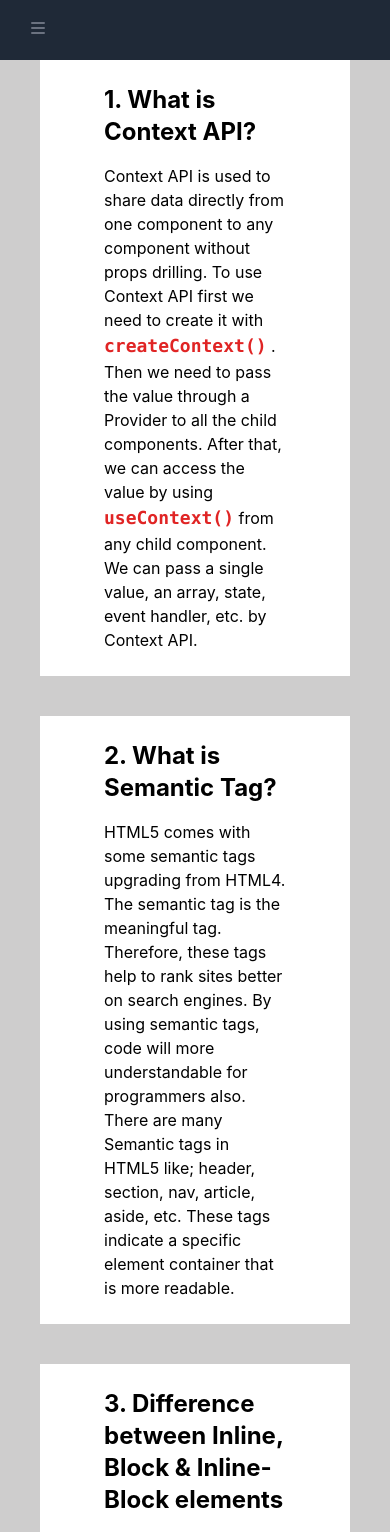
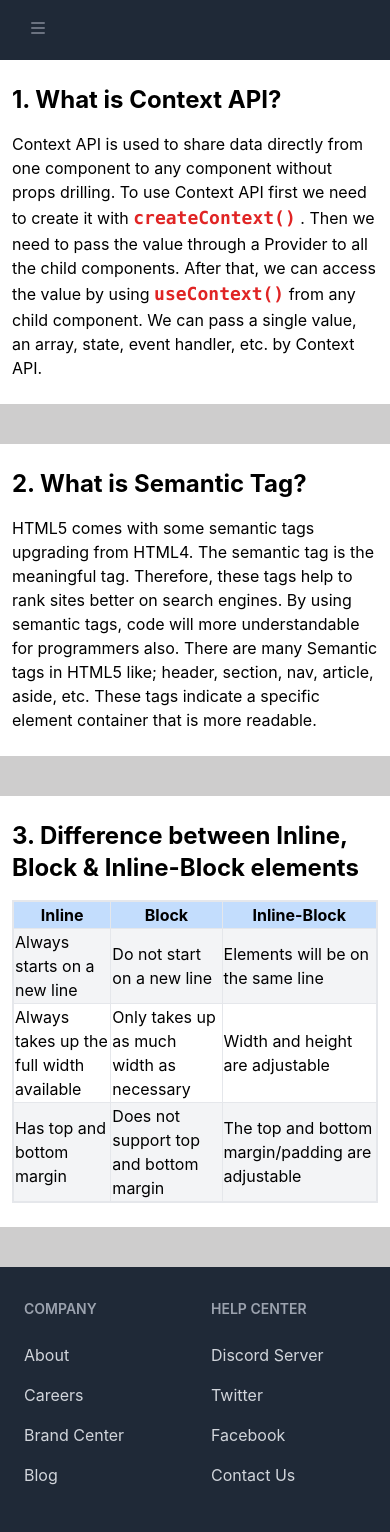
Before and after one commit to Ashik-Ahmed/product-review-website-react-router, a React (Create React App) app: page /blogs in a window 390 px wide. Shown: the top 1532 px of the page. Built offline with nearby package versions, Linux system fonts and the light colour scheme.

Commit message:
see More button functionality added on blog posts

```diff
--- a/src/components/Blogs/Blogs.js
+++ b/src/components/Blogs/Blogs.js
@@ -2,17 +2,17 @@ import React from 'react';
 
 const Blogs = () => {
     return (
-        <div className='mx-10'>
-            <div className='bg-white py-6 px-16'>
+        <div className='md:mx-10'>
+            <div className='bg-white py-6 p-3 md:px-16'>
                 <h2 className='text-2xl font-bold mb-4'>1. What is Context API?</h2>
                 <p>Context API is used to share data directly from one component to any component without props drilling. To use Context API first we need to create it with <span className='text-red-600 font-mono font-bold text-lg'>createContext()</span> . Then we need to pass the value through a Provider to all the child components. After that, we can access the value by using <span className='text-red-600 font-mono font-bold text-lg'>useContext()</span> from any child component. We can pass a single value, an array, state, event handler, etc. by Context API.</p>
             </div>
-            <div className='bg-white py-6 px-16 mt-10'>
+            <div className='bg-white py-6 mt-10 px-3 md:px-16'>
                 <h2 className='text-2xl font-bold mb-4'>2. What is Semantic Tag?</h2>
                 <p>HTML5 comes with some semantic tags upgrading from HTML4. The semantic tag is the meaningful tag. Therefore, these tags help to rank sites better on search engines. By using semantic tags, code will more understandable for programmers also. There are many Semantic tags in HTML5 like; header, section, nav, article, aside, etc. These tags indicate a specific element container that is more readable.</p>
             </div>
 
-            <div className='bg-white py-6 px-16 my-10'>
+            <div className='bg-white py-6 my-10 p-3 md:px-16'>
                 <h2 className='text-2xl font-bold mb-4'>3. Difference between Inline, Block & Inline-Block elements</h2>
                 <table className='table-auto border-2 w-full'>
                     <thead className='bg-blue-200'>
@@ -23,19 +23,19 @@ const Blogs = () => {
                         </tr>
                     </thead>
                     <tbody>
-                        <tr className='bg-gray-100 hover:bg-blue-300'>
+                        <tr className='bg-gray-100 md:hover:bg-blue-300'>
                             <td className='border'>Always starts on a new line</td>
                             <td className='border'>Do not start on a new line</td>
                             <td className='border'>Elements will be on the same line</td>
                         </tr>
 
-                        <tr className='hover:bg-blue-300'>
+                        <tr className='md:hover:bg-blue-300'>
                             <td className='border'>Always takes up the full width available</td>
                             <td className='border'>Only takes up as much width as necessary</td>
                             <td className='border'>Width and height are adjustable</td>
                         </tr>
 
-                        <tr className='bg-gray-100 hover:bg-blue-300'>
+                        <tr className='bg-gray-100 md:hover:bg-blue-300'>
                             <td className='border'>Has top and bottom margin</td>
                             <td className='border'>Does not support top and bottom margin</td>
                             <td className='border'>The top and bottom margin/padding are adjustable</td>
--- a/src/components/Header/Header.js
+++ b/src/components/Header/Header.js
@@ -17,7 +17,7 @@ const Header = () => {
         //     </div>
         // </div>
 
-        //
+
 
         <nav class="bg-gray-800  border-gray-200 px-2 sm:px-4 py-2.5 dark:bg-gray-800 text-white md:mb-10">
             <div class="container flex flex-wrap justify-between items-center mx-auto">
--- a/src/components/Home/Home.js
+++ b/src/components/Home/Home.js
@@ -11,11 +11,11 @@ const Home = () => {
     return (
         <div>
             <div className='md:flex justify-between items-center md:mx-20'>
-                <div className='w-full md:w-3/4 md:px-16'>
-                    <h1 className='text-5xl leading-tight tracking-tight font-extrabold'>A BRIEF HISTORY OF TIME</h1>
-                    <h3 className='text-3xl text-orange-400 leading-tight tracking-tight font-bold text-center mb-8'>- Stephen Hawking</h3>
+                <div className='w-full md:w-3/4 md:px-14 mt-4 p-2 md:p-0'>
+                    <h1 className='text-3xl md:text-6xl leading-tight tracking-tight font-extrabold'>A BRIEF HISTORY OF TIME</h1>
+                    <h3 className='text-xl md:text-3xl text-orange-400 leading-tight tracking-tight font-bold text-center md:text-right mb-8'>- Stephen Hawking</h3>
                     <p className='italic text-blue-600'>A landmark volume in science writing by one of the great minds of our time, Stephen Hawking’s book explores such profound questions as: How did the universe begin—and what made its start possible? Does time always flow forward? Is the universe unending—or are there boundaries? Are there other dimensions in space? What will happen when it all ends?</p>
-                    <button className='text-lg font-semibold bg-transparent hover:bg-orange-400 border-2 border-blue-400 py-2 px-4 rounded-3xl mt-8 shadow-xl'>Order Now</button>
+                    <button className='text-lg font-semibold bg-orange-400 md:bg-transparent hover:bg-orange-400 border-2 border-blue-400 py-2 px-4 rounded-3xl mt-8 shadow-xl'>Order Now</button>
                 </div>
                 <div className='border-8 border-orange-400 shadow-lg mt-4'>
                     <img className='w-full' src="https://i.gr-assets.com/images/S/compressed.photo.goodreads.com/books/1333578746l/3869.jpg" alt="" />
--- a/src/components/ReviewCard/ReviewCard.js
+++ b/src/components/ReviewCard/ReviewCard.js
@@ -1,7 +1,15 @@
-import React from 'react';
+import React, { useState } from 'react';
 
 const ReviewCard = (props) => {
     const { name, img, description, rating } = props.review;
+
+
+    const [seeMore, setSeeMore] = useState(false);
+
+    const handleSeeMore = () => {
+        setSeeMore(!seeMore);
+    }
+
     return (
         <div className='text-left bg-white rounded-md mx-auto  md:mx-6 mt-4'>
             <div className='flex items-center gap-4 mb-2 p-3 border-b-4'>
@@ -10,7 +18,12 @@ const ReviewCard = (props) => {
             </div>
             <div className='px-4 pb-3'>
                 <p className='font-bold mr-20'>Rating: {rating}</p>
-                <p>{description}</p>
+
+                {
+                    seeMore ? (<p>{description}<button onClick={handleSeeMore} className='text-red-700 font-bold'>...See Less</button></p>) : <p>{description.slice(0, 200)}<button onClick={handleSeeMore} className='text-red-700 font-bold'>...See More</button></p>
+                }
+
+                {/* <p>{description.slice(0, 200)}<button className='text-yellow-600'>...See More</button></p> */}
             </div>
         </div>
     );
```
